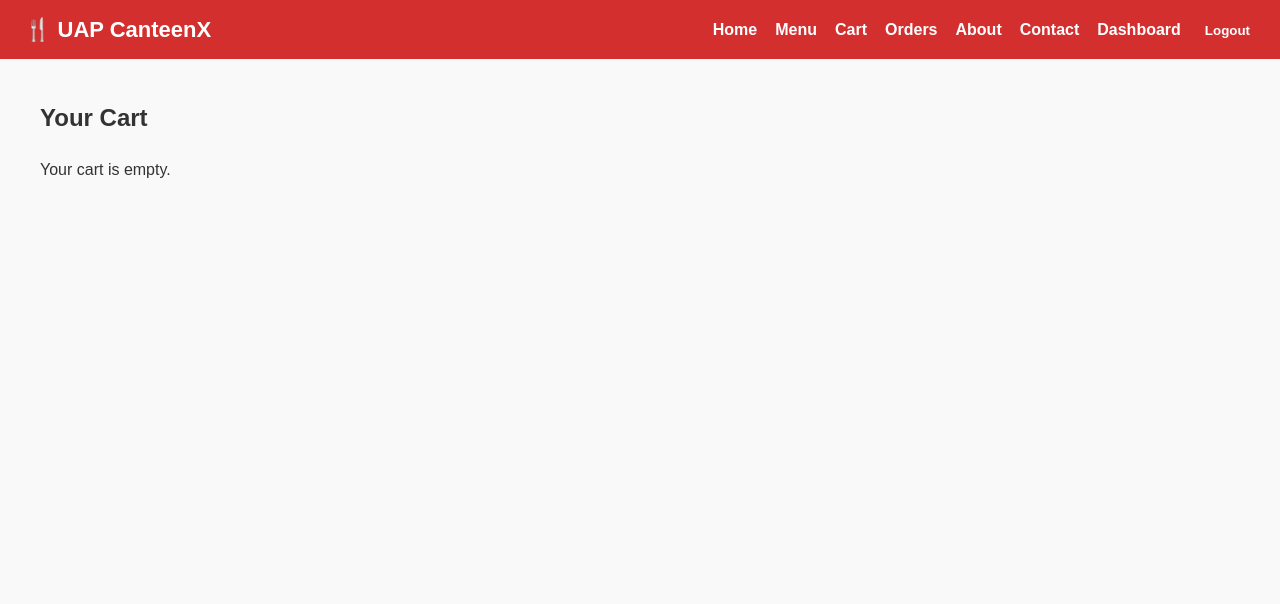
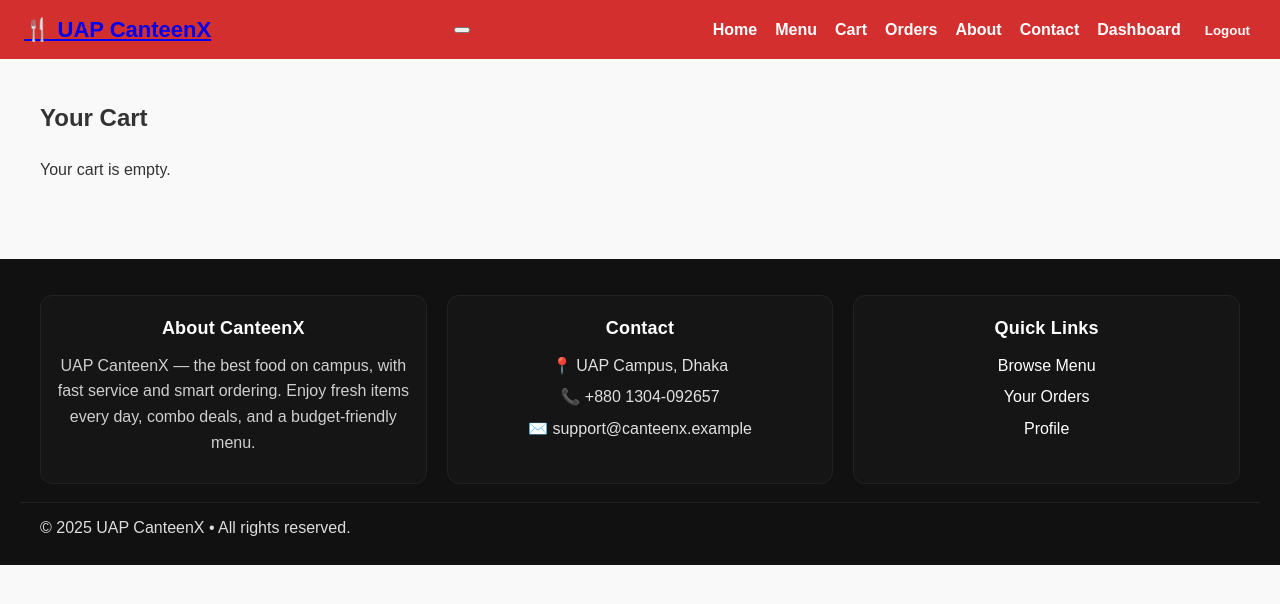
Before and after one commit to ayesha-ahona/Django-Canteen-Management-System, a Django app: page /cart/ in a window 1280 px wide. Shown: the top 604 px of the page. Run offline with Django 5.2, Linux system fonts and the light colour scheme; the visitor is signed in with stand-in values (Sample User, id 1).

Commit message:
Few items with media add

```diff
--- a/my_canteen/templates/my_canteen/base.html
+++ b/my_canteen/templates/my_canteen/base.html
@@ -3,34 +3,33 @@
 <head>
     <meta charset="UTF-8">
     <meta name="viewport" content="width=device-width, initial-scale=1.0">
-    <title>UAP CanteenX</title>
+    <title>{% block title %}UAP CanteenX{% endblock %}</title>
     {% load static %}
     <link rel="stylesheet" href="{% static 'my_canteen/css/styles.css' %}">
+    {% block extra_css %}{% endblock %}
 </head>
 <body>
-    <!-- Navbar -->
     <nav class="navbar">
-        <div class="logo">🍴 UAP CanteenX</div>
-        <ul class="nav-links">
+        <div class="logo">
+            <a href="{% url 'home' %}">🍴 UAP CanteenX</a>
+        </div>
+        <button class="hamburger" id="hamburger-menu">
+            <span></span>
+            <span></span>
+            <span></span>
+        </button>
+        <ul class="nav-links" id="nav-links">
             <li><a href="{% url 'home' %}">Home</a></li>
             <li><a href="{% url 'menu' %}">Menu</a></li>
             <li>
-              <a href="{% url 'cart' %}">
-                Cart
-                {% with cart=request.session.cart %}
-                  {% if cart %}
-                    {% with cart_count=cart|length %}
-                      {% if cart_count > 0 %}
-                        <span class="pill">{{ cart_count }}</span>
-                      {% endif %}
-                    {% endwith %}
-                  {% endif %}
-                {% endwith %}
-              </a>
+                <a href="{% url 'cart' %}" id="cart-icon">
+                    Cart
+                    {% if cart_item_count > 0 %}
+                        <span class="pill">{{ cart_item_count }}</span>
+                    {% endif %}
+                </a>
             </li>
             <li><a href="{% url 'orders' %}">Orders</a></li>
-
-            <!-- এই দুইটা লিংক পাতাকে বদলায় না—home-এর anchor-এ redirect হবে -->
             <li><a href="{% url 'about' %}">About</a></li>
             <li><a href="{% url 'contact' %}">Contact</a></li>
 
@@ -49,28 +48,26 @@
         </ul>
     </nav>
 
-    <!-- Main Content -->
     <main class="container">
+        {% if messages %}
+            <div class="messages">
+                {% for message in messages %}
+                    <div class="alert alert-{{ message.tags }}">{{ message }}</div>
+                {% endfor %}
+            </div>
+        {% endif %}
+
         {% block content %}{% endblock %}
     </main>
 
-    <!-- Footer: শুধু home পেজে দেখাবে -->
-    {% if request.resolver_match.url_name == 'home' %}
+    {% block footer %}
     <footer class="site-footer">
         <div class="footer-grid">
-            <!-- About -->
             <section class="footer-card" id="about">
                 <h3>About CanteenX</h3>
-                <p>UAP CanteenX — the best food on campus, with fast service and smart ordering.
-                   Enjoy fresh items every day, combo deals, and a budget-friendly menu.</p>
-                <ul class="about-points">
-                    <li>✅ Healthy & Hygienic</li>
-                    <li>⏱ Fast Delivery to counters</li>
-                    <li>⭐ Student-friendly pricing</li>
-                </ul>
+                <p>UAP CanteenX — the best food on campus, with fast service and smart ordering. Enjoy fresh items every day, combo deals, and a budget-friendly menu.</p>
             </section>
 
-            <!-- Contact -->
             <section class="footer-card" id="contact">
                 <h3>Contact</h3>
                 <ul class="contact-list">
@@ -78,34 +75,32 @@
                     <li>📞 +880 1304-092657</li>
                     <li>✉️ support@canteenx.example</li>
                 </ul>
-                <form class="mini-contact" method="post" action="#">
-                    <input type="text" placeholder="Your name" required>
-                    <input type="email" placeholder="Your email" required>
-                    <textarea rows="3" placeholder="Message"></textarea>
-                    <button type="submit" class="btn">Send</button>
-                </form>
             </section>
 
-            <!-- Quick Links -->
             <section class="footer-card">
                 <h3>Quick Links</h3>
                 <ul class="quick-links">
                     <li><a href="{% url 'menu' %}">Browse Menu</a></li>
                     <li><a href="{% url 'orders' %}">Your Orders</a></li>
-                    <li><a href="{% url 'login' %}">Login</a> / <a href="{% url 'signup' %}">Signup</a></li>
+                    <li><a href="{% url 'profile' %}">Profile</a></li>
                 </ul>
             </section>
         </div>
 
         <div class="footer-bottom">
-            <span>© {{ now|date:"Y" }} UAP CanteenX • All rights reserved.</span>
-            <nav class="footer-nav">
-                <a href="{% url 'about' %}">About</a>
-                <a href="{% url 'contact' %}">Contact</a>
-                <a href="{% url 'menu' %}">Menu</a>
-            </nav>
+            <span>© {% now "Y" %} UAP CanteenX • All rights reserved.</span>
         </div>
     </footer>
-    {% endif %}
+    {% endblock %}
+
+    {% block extra_js %}{% endblock %}
+
+    <script>
+        const hamburger = document.getElementById('hamburger-menu');
+        const navLinks = document.getElementById('nav-links');
+        hamburger.addEventListener('click', () => {
+            navLinks.classList.toggle('active');
+        });
+    </script>
 </body>
 </html>
```
Also changed, not shown: media/menu/chocolate_icecream.jpg (added), media/menu/doi_fuchka.jpg (added), media/menu/friedrice.jpg (added).
